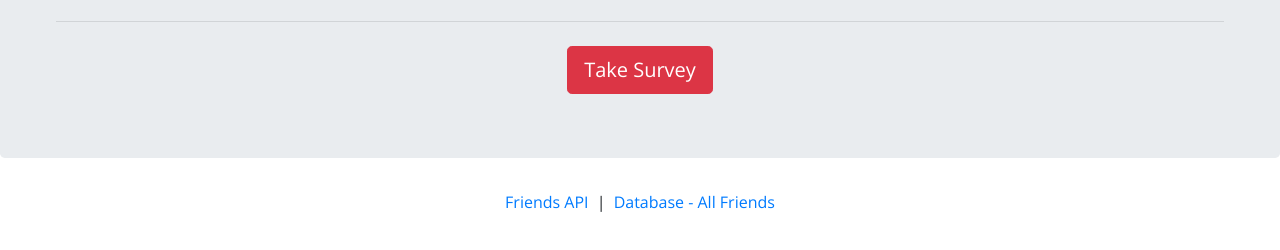
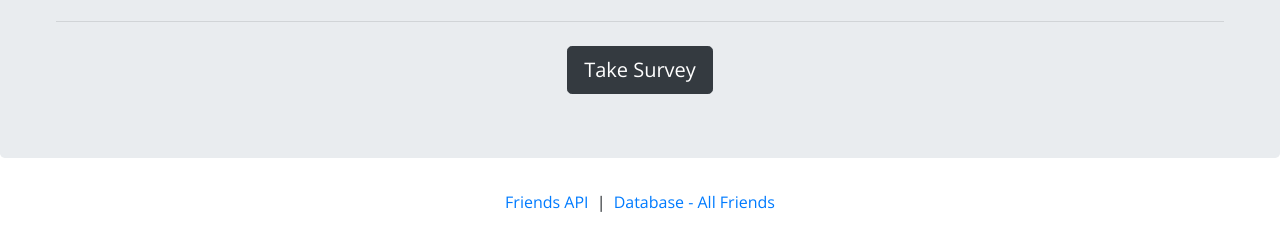
Before and after one commit to vpvnguyen/friend-finder, a website: page app/public/home.html in a window 1280 px wide. Shown: the part 172-422 px from the top of the page. Drawn offline with nearby package versions, Linux system fonts and the light colour scheme.

Commit message:
restyled home

```diff
--- a/app/public/home.html
+++ b/app/public/home.html
@@ -20,7 +20,7 @@
         <h1 class="display-4">Friend Finder</h1>
         <p class="lead">Take this 10 question survey! Match your personality with other users!</p>
         <hr class="mx-4 my-4">
-        <a class="btn btn-danger btn-lg" href="/survey" role="button">Take Survey</a>
+        <a class="btn btn-dark btn-lg" href="/survey" role="button">Take Survey</a>
     </div>
     <!-- footer -->
     <div class="container text-center">
```
